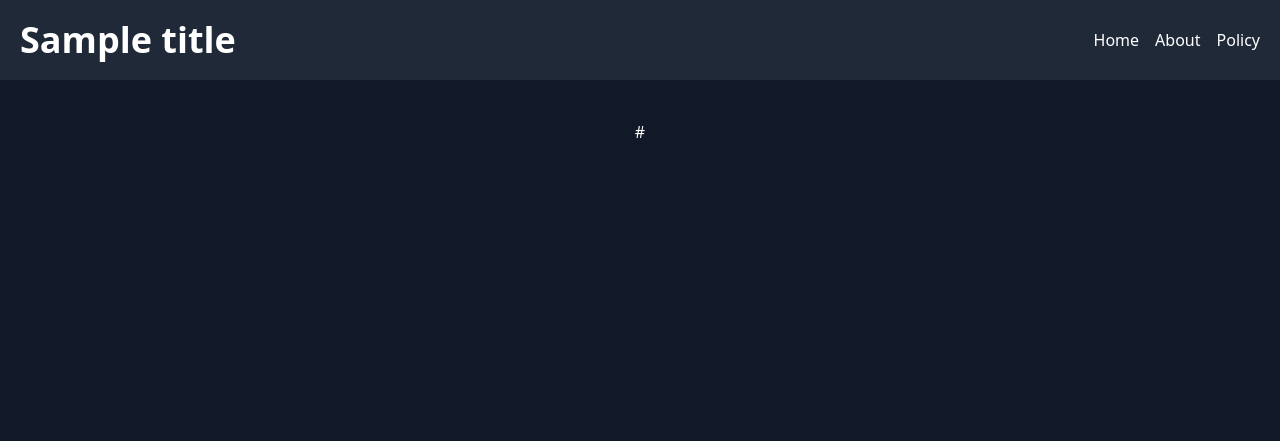
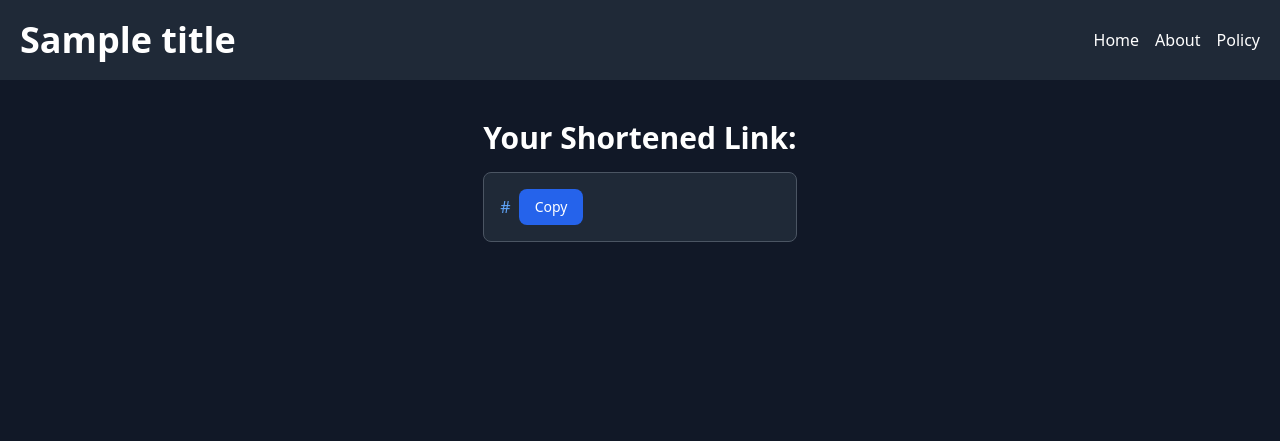
Before and after one commit to mateo-rfz/shorterLink, a Flask app: template templates/showLink.html in a window 1280 px wide. Shown: the top 441 px of the page. Run offline with Flask 3, Linux system fonts and the light colour scheme; data comes from the database, SQL or seed files in the repository; the template is opened without the code that fills it: most values are stand-ins (such as "Sample title", 1, 10 or a date in 2020); some libraries are stand-ins or nearby versions.

Commit message:
add click to copy box

```diff
--- a/templates/showLink.html
+++ b/templates/showLink.html
@@ -12,6 +12,15 @@
                 document.documentElement.classList.toggle('dark');
             });
         });
+
+        function copyToClipboard() {
+            const link = document.getElementById('shortLink').textContent;
+            navigator.clipboard.writeText(link).then(() => {
+                const notification = document.getElementById('copyNotification');
+                notification.classList.remove('hidden');
+                setTimeout(() => notification.classList.add('hidden'), 2000);
+            });
+        }
     </script>
 </head>
 <body class="flex flex-col min-h-screen w-full overflow-x-hidden bg-gray-900 text-white">
@@ -27,8 +36,21 @@
 
     <!-- Main Content -->
     <main class="flex-1 p-10 text-center sm:text-left max-w-4xl mx-auto">
-        <h2 class="text-3xl font-semibold"></h2>
-        <a href="{{ link }}" target="_blank">{{ link }}</a>
+        <h2 class="text-3xl font-semibold mb-4">Your Shortened Link:</h2>
+
+        <!-- Link Container -->
+        <div class="flex items-center space-x-2 bg-gray-800 p-4 rounded-lg border border-gray-600">
+            <a href="{{ link }}" target="_blank" id="shortLink" class="text-blue-400 hover:text-blue-500 break-all">{{ link }}</a>
+            <button
+                onclick="copyToClipboard()"
+                class="bg-blue-600 text-white px-4 py-2 rounded-lg hover:bg-blue-700 text-sm"
+            >
+                Copy
+            </button>
+        </div>
+
+        <!-- Copy Notification -->
+        <p id="copyNotification" class="hidden text-green-400 mt-2">Link copied to clipboard!</p>
     </main>
 
     <!-- Footer -->
```
